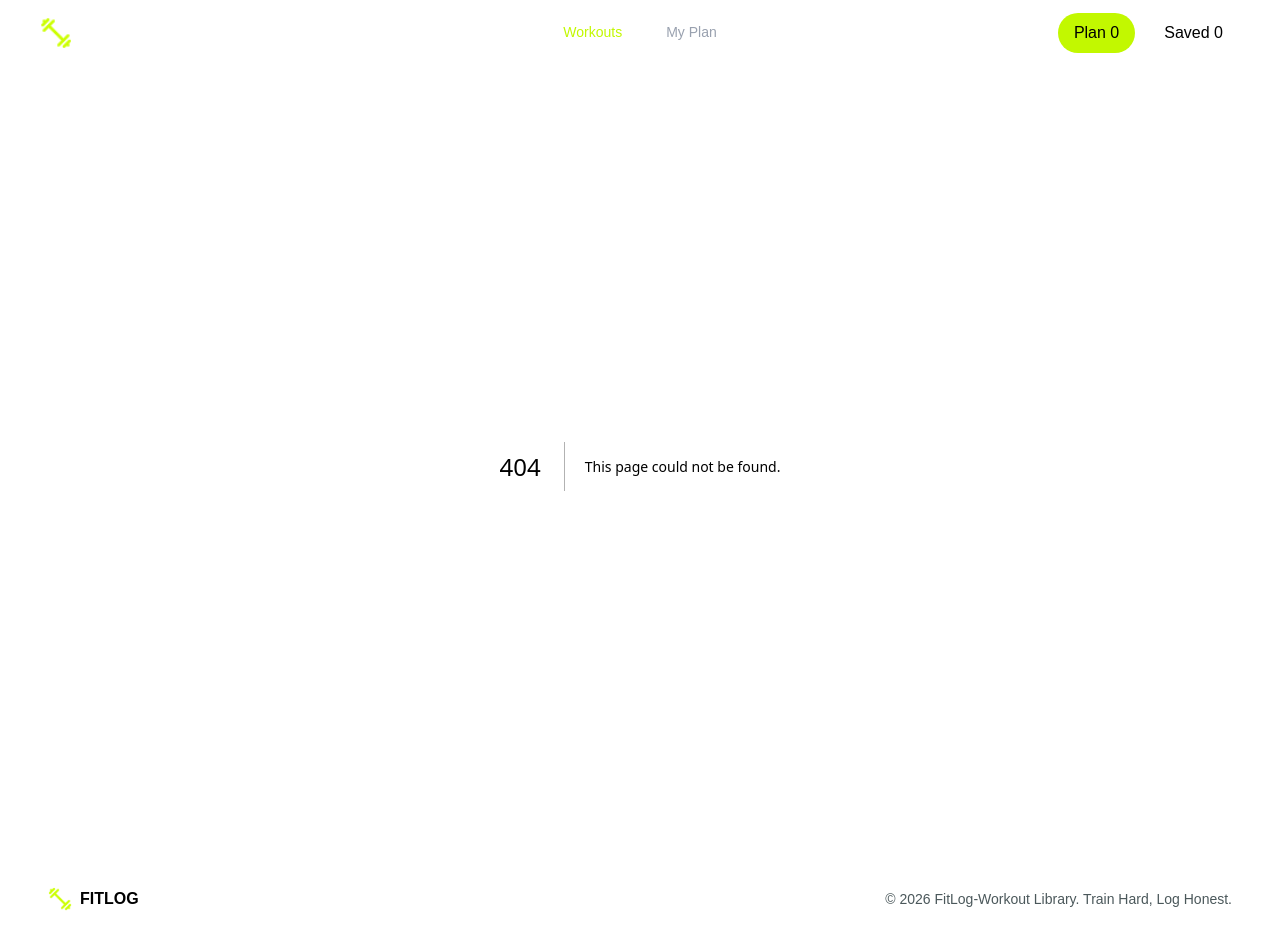
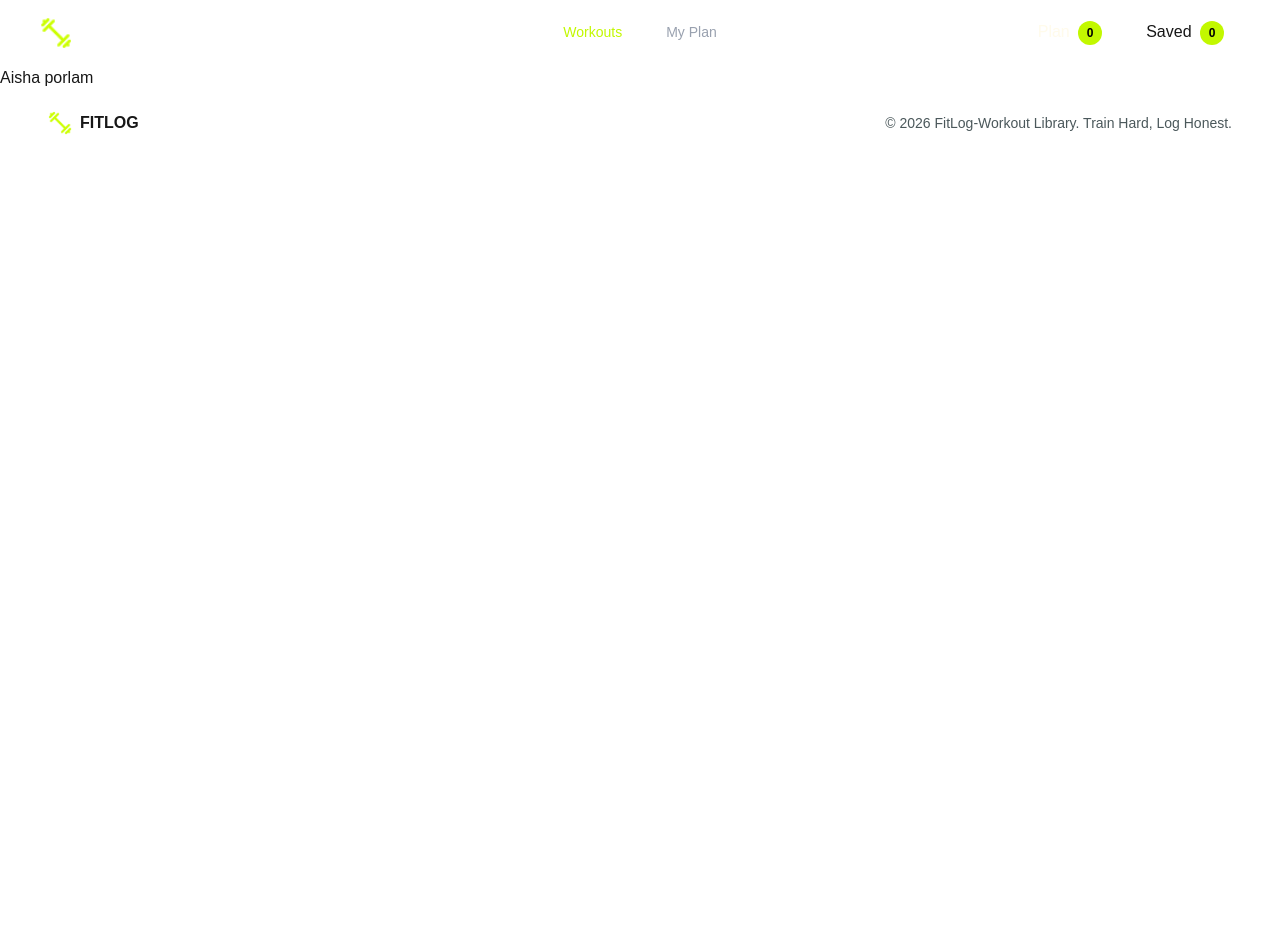
Before and after one commit to Antor11809/Assignment-6, a Next.js app: page /my-plan in a window 1280 px wide. Before the commit this address had no page. After the commit the page ends 800 px from the top, so only its background shows below. Built offline with nearby package versions, Linux system fonts and the light colour scheme.

Commit message:
main-route-created

```diff
--- /dev/null
+++ b/src/app/my-plan/page.jsx
@@ -0,0 +1,11 @@
+import React from 'react';
+
+const page = () => {
+    return (
+        <div>
+            Aisha porlam
+        </div>
+    );
+};
+
+export default page;
--- a/src/components/shared/Navbar.jsx
+++ b/src/components/shared/Navbar.jsx
@@ -36,19 +36,19 @@ const Navbar = () => {
 
        <div className="navbar-center hidden lg:flex">
   <ul className="menu menu-horizontal gap-5">
-    <li><a className="text-[#C2F800]">Workouts</a></li>
-    <li><a className="text-gray-400">My Plan</a></li>
+    <li><Link href="/" className="text-[#C2F800]">Workouts</Link></li>
+    <li><Link href="/my-plan" className="text-gray-400 ">My Plan</Link></li>
   </ul>
      </div>
 
 
       <div className="navbar-end gap-3">
-  <span className="bg-[#C2F800] text-black px-4 py-2 rounded-full">
-    Plan 0
-  </span>
-  <span className="border border-white/30 px-4 py-2 rounded-full">
-    Saved 0
-  </span>
+  <Link href="/my-plan" className=" text-amber-50 px-4 py-2 rounded-full">
+    Plan <span className="ml-1 w-6 h-6 bg-[#C2F800] text-black rounded-full inline-flex items-center justify-center text-xs font-bold" > 0 </span>
+  </Link>
+  <Link href="/my-plan" className=" px-4 py-2 rounded-full">
+    Saved <span className="ml-1 w-6 h-6 bg-[#C2F800] text-black rounded-full inline-flex items-center justify-center text-xs font-bold">0</span>
+  </Link>
 </div>
 
     </div>
```
Also changed, not shown: 1 other file (tests, documents, lock files or other folders).
